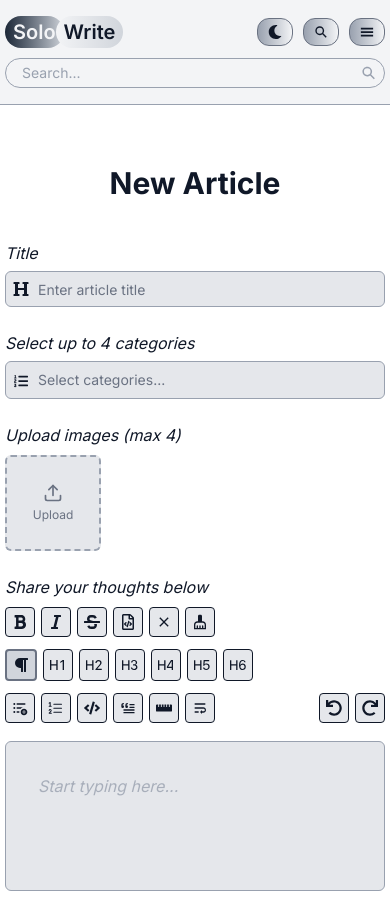
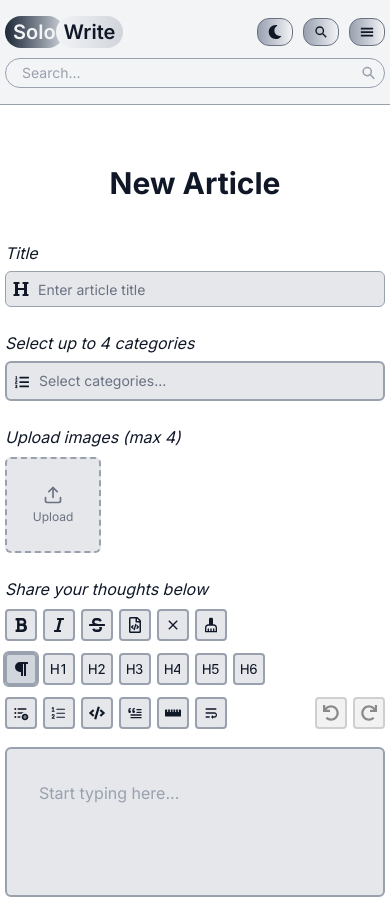
Before and after one commit to PavAndrei/solo-write-2.0, a React (Vite) app in the folder client/: page /editor in a window 390 px wide. Shown: the top 899 px of the page. Built offline with nearby package versions, Linux system fonts and the light colour scheme.

Commit message:
fix: small fixes for styles outlines and borders

```diff
--- a/client/src/components/CustomSelect.tsx
+++ b/client/src/components/CustomSelect.tsx
@@ -34,12 +34,13 @@ export const CustomSelect: FC<CustomSelectProps> = ({
   };
 
   return (
-    <div className="relative flex flex-col gap-1.5">
-      <span className="italic text-base md:text-lg font-medium">{labelText}</span>
+    <label className="relative flex flex-col gap-1.5 group">
+      <span className="italic text-base md:text-lg font-medium cursor-pointer">{labelText}</span>
 
-      <div
+      <button
+        type="button"
         className={clsx(
-          'relative bg-gray-200 border border-gray-400 focus-within:border-2 focus-within:border-gray-500 rounded-md px-3 py-2 cursor-pointer text-sm md:text-base text-gray-900',
+          'relative bg-gray-200 border-2 border-gray-400 focus-within:border-2 focus-within:border-gray-500 rounded-md px-3 py-2 cursor-pointer text-sm md:text-base text-gray-900 text-left transition-all duration-300 ease-in-out',
           isOpen && 'border-2 border-gray-500'
         )}
         onClick={() => setIsOpen(!isOpen)}
@@ -48,15 +49,14 @@ export const CustomSelect: FC<CustomSelectProps> = ({
           {selected.length > 0 ? selected.join(', ') : 'Select categories...'}
         </span>
         <FaListOl className="absolute top-3 md:top-3 left-2 text-gray-900" />
-      </div>
-
-      {isOpen && (
-        <ul className="absolute z-10 top-full mt-1 w-full bg-white border border-gray-300 rounded-md shadow-md max-h-48 overflow-y-auto">
-          <AnimatePresence>
+      </button>
+      <AnimatePresence>
+        {isOpen && (
+          <ul className="absolute z-10 top-full mt-1 w-full bg-white border border-gray-300 rounded-md shadow-md max-h-48 overflow-y-auto">
             {options.map((option) => {
               const isSelected = selected.includes(option);
               return (
-                <AnimationProvider key={option}>
+                <AnimationProvider transition={{ duration: 0.3 }} key={option}>
                   <li
                     key={option}
                     onClick={() => toggleOption(option)}
@@ -69,11 +69,11 @@ export const CustomSelect: FC<CustomSelectProps> = ({
                 </AnimationProvider>
               );
             })}
-          </AnimatePresence>
-        </ul>
-      )}
+          </ul>
+        )}
+      </AnimatePresence>
 
       {error && <span className="text-red-500 text-sm">{error}</span>}
-    </div>
+    </label>
   );
 };
--- a/client/src/components/MultiplyImagesUploadField.tsx
+++ b/client/src/components/MultiplyImagesUploadField.tsx
@@ -49,9 +49,14 @@ export const MultipleImagesUploadField = forwardRef<
 
   return (
     <div className="flex flex-col gap-2 w-full">
-      <span className="italic text-base md:text-lg font-medium">{labelText}</span>
+      <span
+        onClick={() => inputRef.current?.click()}
+        className="italic text-base md:text-lg font-medium cursor-pointer"
+      >
+        {labelText}
+      </span>
 
-      <div className="flex flex-wrap gap-4">
+      <button type="button" className="flex flex-wrap gap-4">
         {currentFiles.map((file, index) => (
           <div
             key={index}
@@ -87,7 +92,7 @@ export const MultipleImagesUploadField = forwardRef<
             </div>
           </div>
         )}
-      </div>
+      </button>
 
       <input
         type="file"
--- a/client/src/components/TextField.tsx
+++ b/client/src/components/TextField.tsx
@@ -27,7 +27,7 @@ export const TextField = forwardRef<
         ref={ref}
         name={name}
         type={isPassword ? inputType : type}
-        className="bg-gray-200 outline-0 border rounded-md h-9 pl-8 text-sm md:text-base placeholder:text-sm md:placeholder:text-base focus:border-gray-500 border-gray-400 focus:border-2 transition-all duration-300 ease-in-out text-gray-900 placeholder:text-gray-500 z-0"
+        className="bg-gray-200 outline-0 border rounded-md h-9 pl-8 text-sm md:text-base placeholder:text-sm md:placeholder:text-base focus:border-gray-500 dark:focus:outline-2 dark:focus:outline-gray-200 border-gray-400 focus:border-2 transition-all duration-300 ease-in-out text-gray-900 placeholder:text-gray-500 z-0"
         placeholder={placeholder}
         autoComplete={name}
         {...rest}
--- a/client/src/components/TipTap.tsx
+++ b/client/src/components/TipTap.tsx
@@ -18,13 +18,14 @@ export const TipTap: FC<TipTapProps> = ({ onChange, error }) => {
         emptyEditorClass: 'is-editor-empty',
         showOnlyWhenEditable: true,
         showOnlyCurrent: false,
+        includeChildren: false,
       }),
     ],
     content: '',
     editorProps: {
       attributes: {
         class:
-          'bg-gray-200 outline-0 border rounded-md h-9 p-8 text-sm md:text-base focus:border-gray-500 border-gray-400 focus:border-2 transition-all duration-300 ease-in-out text-gray-900 z-0 min-h-[150px] editor h-full',
+          'bg-gray-200 outline-2 outline-transparent rounded-md h-9 p-8 text-sm md:text-base transition-all duration-300 ease-in-out text-gray-900 z-0 min-h-[150px] editor h-full focus:outline-gray-900 dark:focus:outline-gray-200 border-2 border-gray-400',
       },
     },
     onUpdate({ editor }) {
@@ -36,7 +37,7 @@ export const TipTap: FC<TipTapProps> = ({ onChange, error }) => {
     <div className="flex flex-col gap-2 justify-stretch min-h-[250px]">
       <span className="italic text-base md:text-lg font-medium">Share your thoughts below</span>
       <Toolbar editor={editor} />
-      <EditorContent editor={editor} className="editor-wrapper" />
+      <EditorContent editor={editor} />
       {error && <span className="text-red-500 text-sm mt-1">{error}</span>}
     </div>
   );
--- a/client/src/components/ToolbarButton.tsx
+++ b/client/src/components/ToolbarButton.tsx
@@ -25,12 +25,14 @@ export const ToolbarButton: FC<ToolbarButtonProps> = ({
     <>
       <button
         type="button"
-        onClick={onClick}
+        onClick={!disabled ? onClick : undefined}
         disabled={disabled}
         className={clsx(
-          'cursor-pointer border p-1.5 rounded-sm bg-gray-200 hover:bg-gray-300 dark:hover:bg-gray-800 active:scale-90 transition-all duration-300 ease-in-out',
+          'cursor-pointer disabled:cursor-not-allowed p-1.5 rounded-sm bg-gray-200 dark:text-gray-200 dark:bg-gray-600 hover:bg-gray-300 dark:hover:bg-gray-800 active:scale-90 transition-all duration-300 ease-in-out border-2 border-gray-400 focus:border-gray-500 dark:focus:outline-2 dark:focus:outline-gray-200',
+          isActive &&
+            'bg-gray-300 dark:bg-gray-800 border-2 border-gray-400 outline-2 outline-gray-400',
+          disabled && 'opacity-50 grayscale hover:bg-gray-200 dark:hover:bg-gray-600',
           className,
-          isActive && 'bg-gray-300 dark:bg-gray-800 border-gray-500 border-2',
           tooltipSelector && tooltipSelector
         )}
       >
--- a/client/src/index.css
+++ b/client/src/index.css
@@ -11,7 +11,11 @@
 html,
 body,
 #root {
-  @apply w-full h-full bg-gray-100 dark:bg-gray-900;
+  @apply w-full h-full bg-gray-100;
+}
+
+html:has(.dark) {
+  @apply bg-gray-900;
 }
 
 /* Autofill Fix */
@@ -107,16 +111,23 @@ input:-webkit-autofill:focus {
 
 /* Horizontal Rule */
 .editor hr {
-  @apply my-8 border-t border-gray-300 dark:border-gray-600;
+  @apply my-8 border-t border-gray-400 dark:border-gray-600;
 }
 
 @layer utilities {
-  .is-editor-empty::before {
+  /* Стили для placeholder только у первого параграфа */
+  .ProseMirror p.is-editor-empty:first-child::before {
     content: attr(data-placeholder);
-    @apply text-gray-400 italic;
     float: left;
+    color: theme('colors.gray.400'); /* Tailwind-цвет #aaa заменён на gray.400 */
+    pointer-events: none;
     height: 0;
-    pointer-events: none;
-    opacity: 80%;
+  }
+
+  .ProseMirror h1.is-editor-empty::before,
+  .ProseMirror ul.is-editor-empty::before,
+  .ProseMirror ol.is-editor-empty::before,
+  .ProseMirror pre.is-editor-empty::before {
+    content: '';
   }
 }
```
